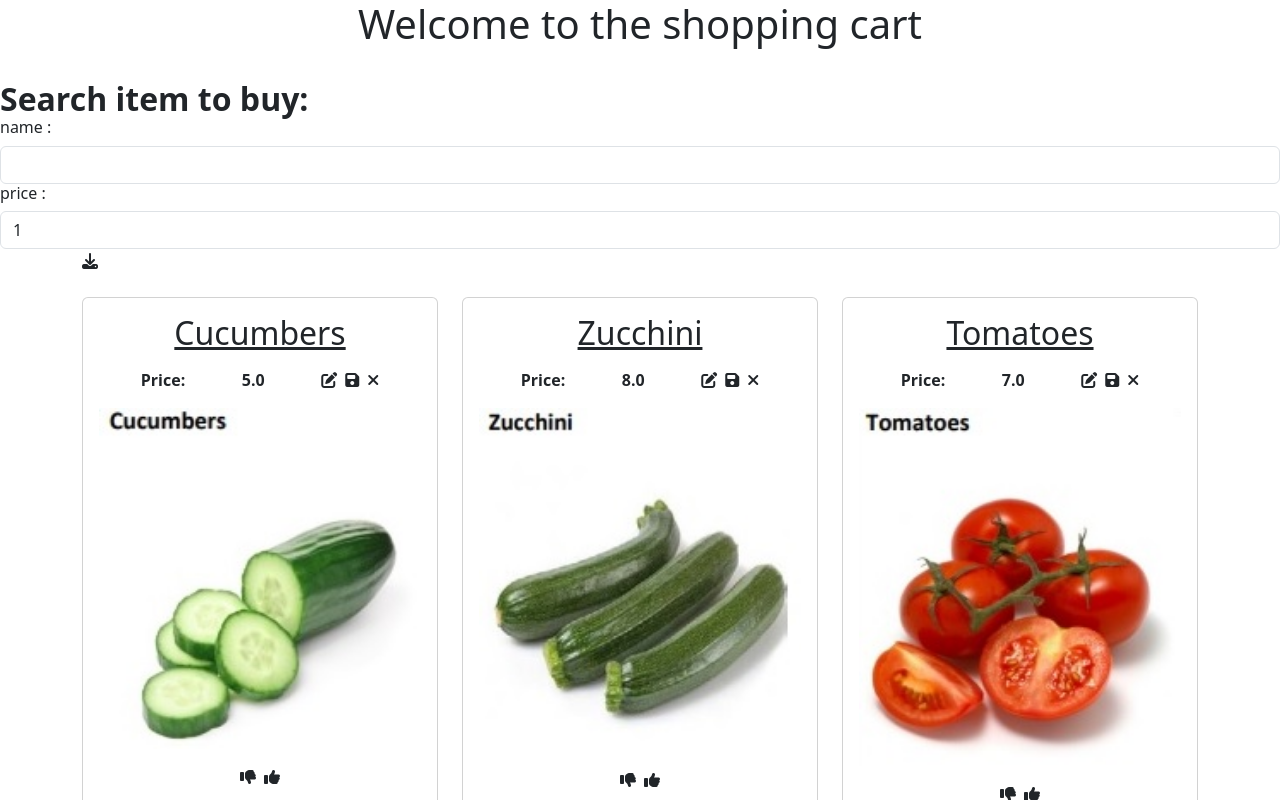
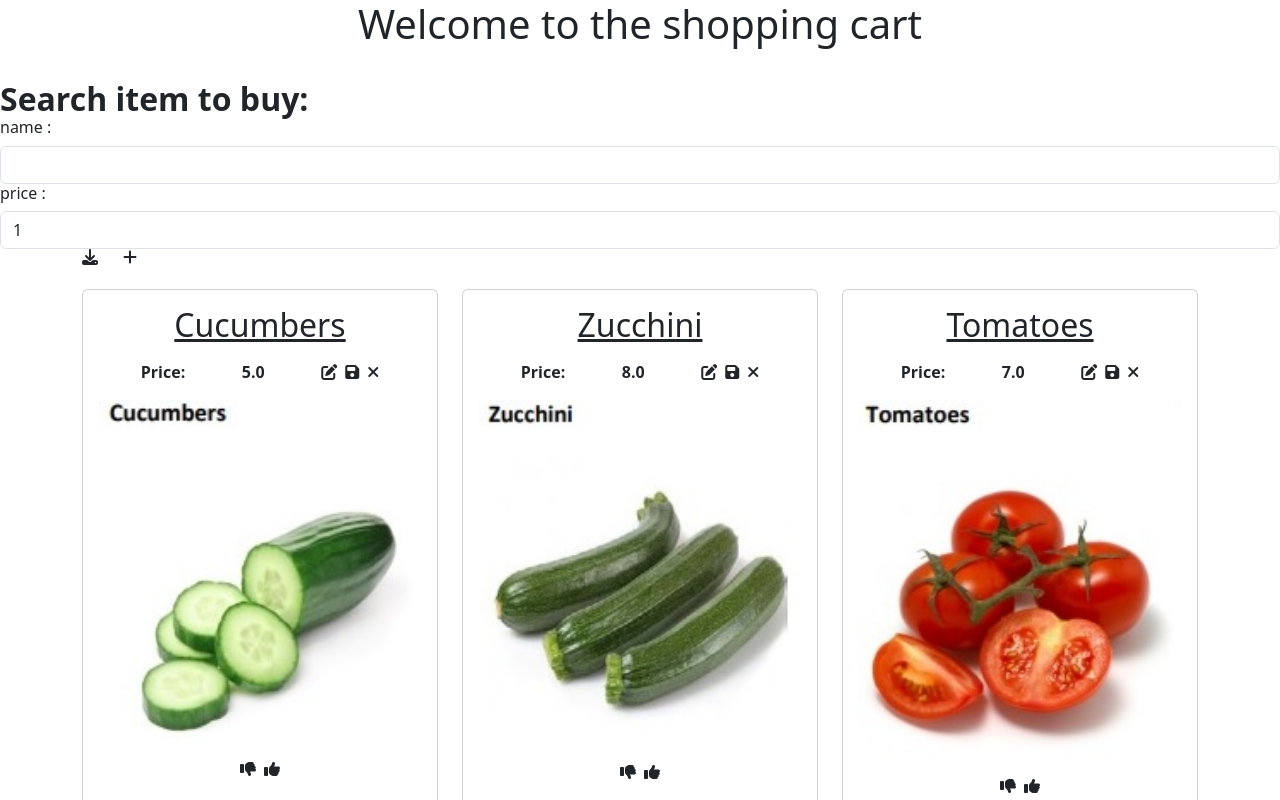
Before and after one commit to oferAngularJs/angularFeatures16, an Angular app: page /shoppingCartNoPrice in a window 1280 px wide. Shown: the top 800 px of the page. Built offline with nearby package versions, Linux system fonts and the light colour scheme.

Commit message:
adding new modal

```diff
--- a/src/app/views/shopping-cart-no-price/shopping-cart-no-price.component.css
+++ b/src/app/views/shopping-cart-no-price/shopping-cart-no-price.component.css
@@ -0,0 +1,13 @@
+.icon-container {
+  display: flex;
+  align-items: center;
+}
+
+.icon-spacer {
+  width: 25px; /* Adjust for desired space  */
+  display: inline-block;
+}
+
+.fa-download, .fa-plus {
+  cursor: pointer; /* Makes the icons look clickable */
+}
--- a/src/app/views/shopping-cart-no-price/shopping-cart-no-price.component.html
+++ b/src/app/views/shopping-cart-no-price/shopping-cart-no-price.component.html
@@ -23,7 +23,12 @@
 </div>
 
 <div class="container">
-<i class="fa-solid fa-download" (click)="saveAll()"></i>
+
+<div class="icon-container">
+  <i class="fa-solid fa-download" (click)="saveAll()"></i>
+  <span class="icon-spacer"></span>
+  <i class="fa-solid fa-plus" (click)="openAddingVegetableModal()"></i>
+</div>
 <div class="row justify-center">
   <div class="col-4" *ngFor="let currentItem of this.filterItems(); let i = index">
     <app-item-no-price [item]="currentItem" (updatedItem)="changeInItem($event)"></app-item-no-price>
--- a/src/app/views/shopping-cart2/shopping-cart2.component.ts
+++ b/src/app/views/shopping-cart2/shopping-cart2.component.ts
@@ -1,4 +1,4 @@
-import { Component, computed, inject, model, signal } from '@angular/core';
+import {Component, computed, effect, inject, model, signal} from '@angular/core';
 import { FormBuilder, FormsModule, ReactiveFormsModule } from '@angular/forms';
 import { VegetablesService } from '../../services/vegetables.service';
 import { Item } from '../../models/Item';
@@ -15,6 +15,9 @@ import { ItemComponent } from '../item/item.component';
 export class ShoppingCart2Component {
 
   constructor(private fb : FormBuilder) {
+    effect(()=>{
+      console.log(this.name());
+    })
   }
 
     vegetablesService = inject(VegetablesService);
```
